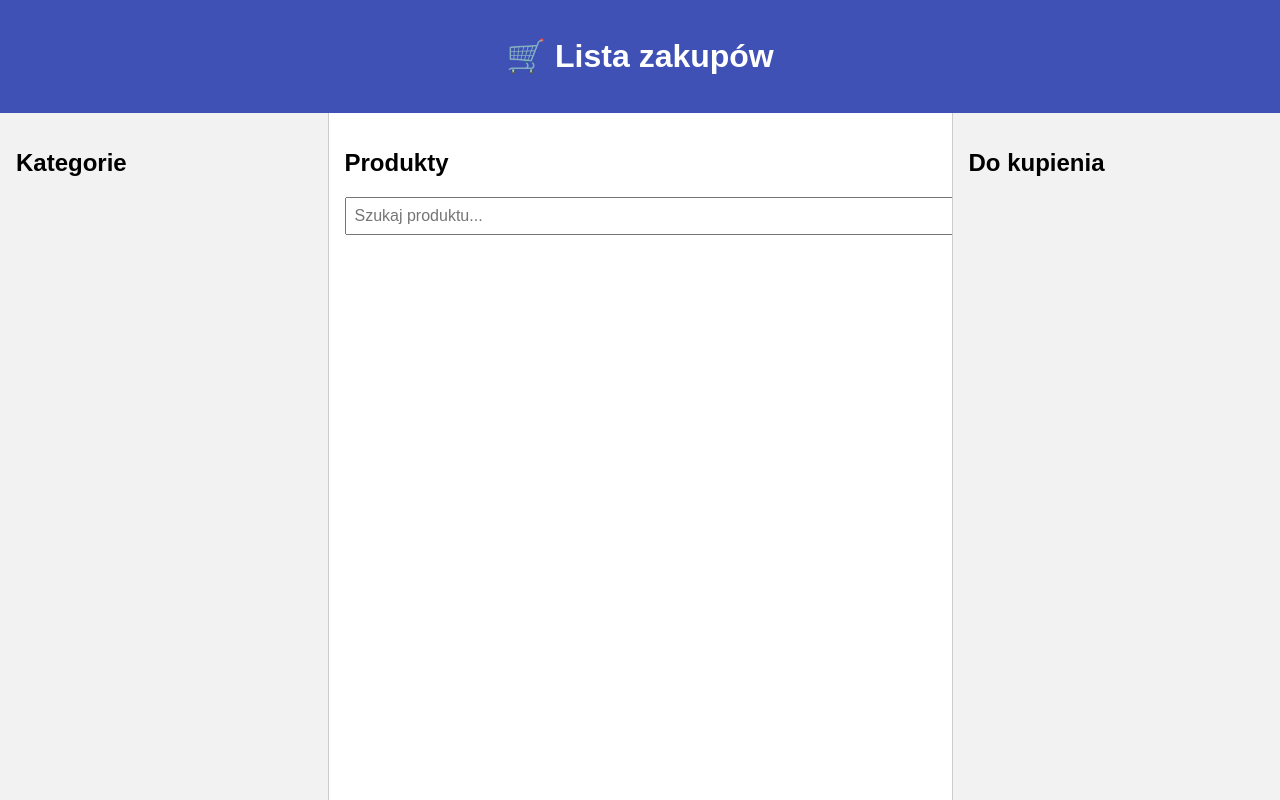
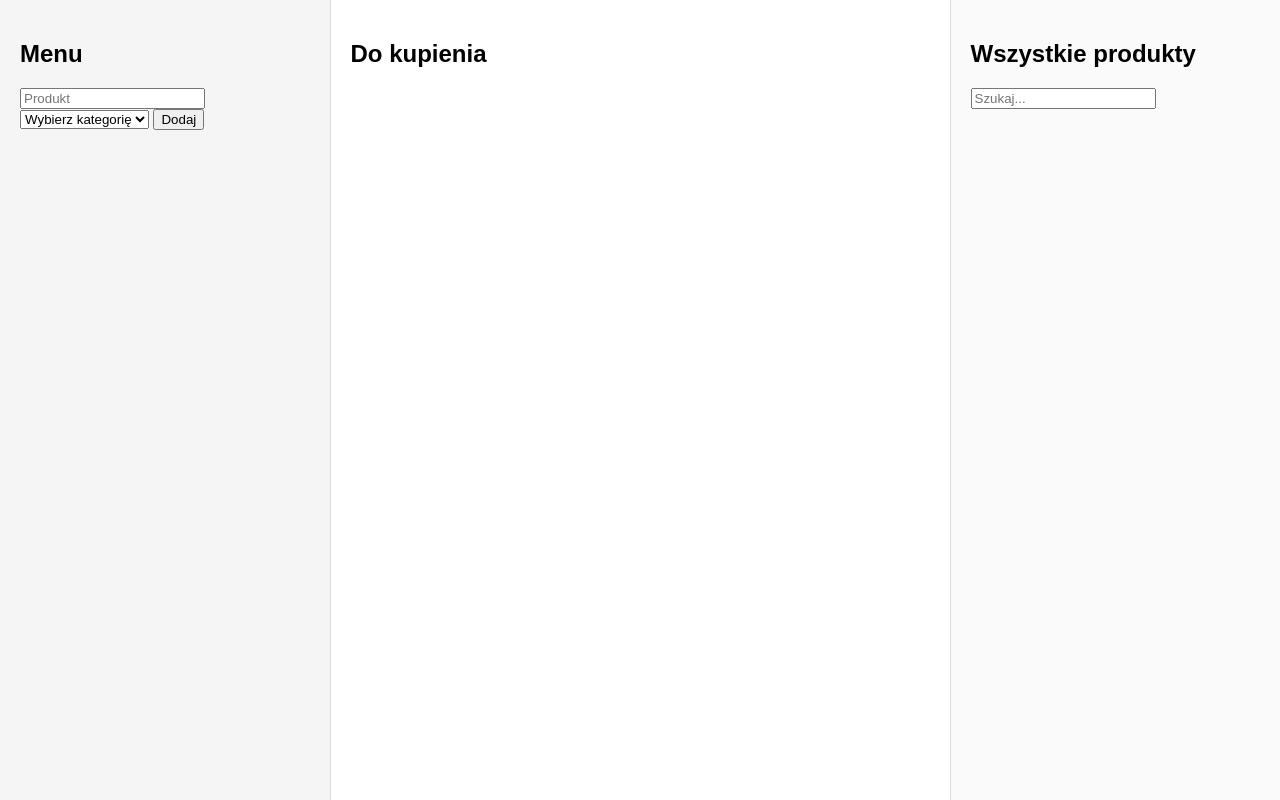
Before and after one commit to Gilgaladea/shopping_list, a plain HTML site: page index.html in a window 1280 px wide. Drawn offline with Linux system fonts and the light colour scheme.

Commit message:
Update index.html

```diff
--- a/index.html
+++ b/index.html
@@ -5,113 +5,39 @@
   <meta name="viewport" content="width=device-width, initial-scale=1.0" />
   <title>Lista zakupów</title>
   <link rel="stylesheet" href="style.css" />
-  <style>
-    body {
-      margin: 0;
-      font-family: Arial, sans-serif;
-      display: flex;
-      flex-direction: column;
-      min-height: 100vh;
-    }
-
-    header {
-      background: #3f51b5;
-      color: white;
-      padding: 1rem;
-      text-align: center;
-    }
-
-    .container {
-      display: flex;
-      flex: 1;
-      height: calc(100vh - 100px);
-    }
-
-    .column {
-      padding: 1rem;
-      overflow-y: auto;
-    }
-
-    .left, .right {
-      width: 25%;
-      background-color: #f2f2f2;
-    }
-
-    .middle {
-      width: 50%;
-      background-color: #fff;
-      border-left: 1px solid #ccc;
-      border-right: 1px solid #ccc;
-    }
-
-    ul {
-      list-style-type: none;
-      padding: 0;
-    }
-
-    li {
-      margin: 0.5rem 0;
-      padding: 0.5rem;
-      background-color: #e6e6e6;
-      border-radius: 5px;
-      cursor: pointer;
-    }
-
-    li.to-buy {
-      background-color: #d1ffd1;
-      font-weight: bold;
-    }
-
-    #cookie-banner {
-      display: none;
-      background: #222;
-      color: #fff;
-      padding: 1rem;
-      text-align: center;
-      position: fixed;
-      bottom: 0;
-      width: 100%;
-      z-index: 999;
-    }
-
-    #cookie-banner button {
-      margin-left: 1rem;
-      padding: 0.5rem 1rem;
-    }
-
-    input[type="text"] {
-      width: 100%;
-      padding: 0.5rem;
-      margin-bottom: 1rem;
-      font-size: 1rem;
-    }
-  </style>
 </head>
 <body>
+  <div class="container">
+    <!-- Lewa kolumna: Menu -->
+    <aside class="sidebar">
+      <h2>Menu</h2>
+      <form id="addItemForm">
+        <input type="text" placeholder="Produkt" id="itemName" required />
+        <select id="itemCategory">
+          <option value="">Wybierz kategorię</option>
+          <option value="Nabiał">Nabiał</option>
+          <option value="Pieczywo">Pieczywo</option>
+          <option value="Owoce">Owoce</option>
+        </select>
+        <button type="submit">Dodaj</button>
+      </form>
+    </aside>
 
-  <header>
-    <h1>🛒 Lista zakupów</h1>
-  </header>
+    <!-- Środek: Do kupienia -->
+    <main class="main">
+      <h2>Do kupienia</h2>
+      <ul id="toBuyList"></ul>
+    </main>
 
-  <div class="container">
-    <!-- Lewa kolumna – Kategorie -->
-    <div class="column left">
-      <h2>Kategorie</h2>
-      <ul id="category-list"></ul>
-    </div>
-
-    <!-- Środkowa kolumna – Wszystkie produkty -->
-    <div class="column middle">
-      <h2>Produkty</h2>
-      <input type="text" id="search" placeholder="Szukaj produktu..." />
-      <ul id="product-list"></ul>
-    </div>
-
-    <!-- Prawa kolumna – Do kupienia -->
-    <div class="column right">
-      <h2>Do kupienia</h2>
-      <ul id="to-buy-list"></ul>
-    </div>
+    <!-- Prawa kolumna: Wszystkie produkty -->
+    <section class="product-list">
+      <h2>Wszystkie produkty</h2>
+      <input type="text" placeholder="Szukaj..." id="searchInput" />
+      <div class="category-list" id="categoryList">
+        <!-- Kategorie będą dynamicznie -->
+      </div>
+      <div id="productContainer"></div>
+    </section>
   </div>
 
   <div id="cookie-banner">
@@ -119,7 +45,6 @@
     <button onclick="acceptCookies()">OK</button>
   </div>
 
-  <!-- Główna logika -->
-  <script type="module" src="js/script.js"></script>
+  <script src="script.js"></script>
 </body>
 </html>
```
